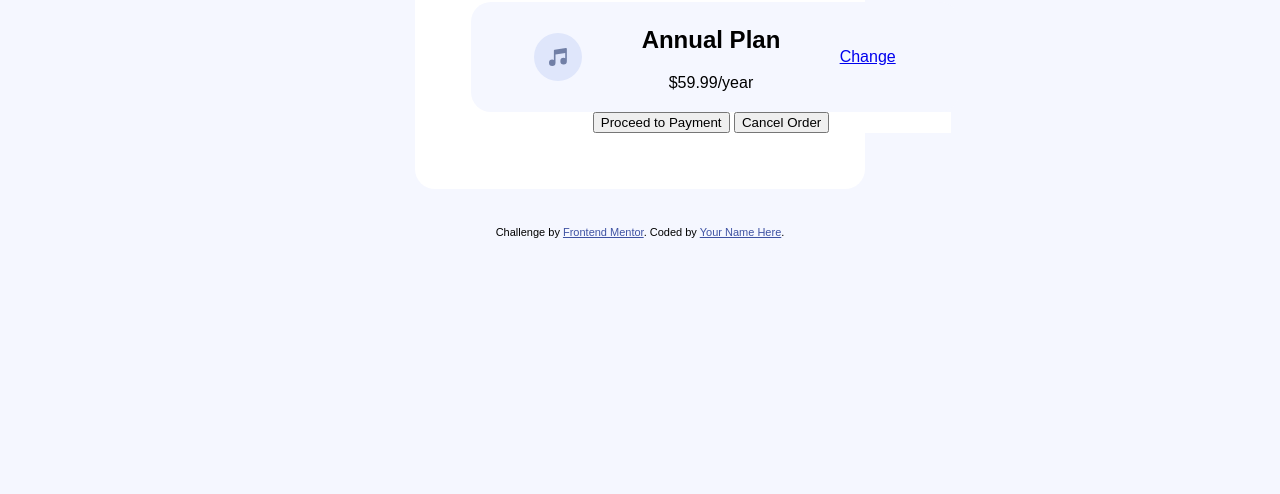
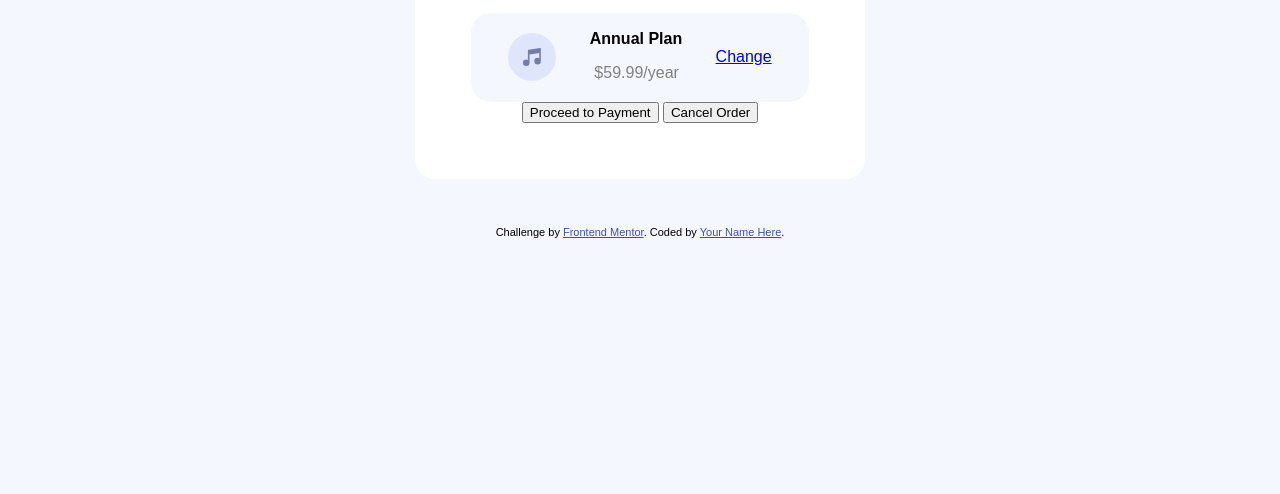
Before and after one commit to BrianBaecher/Summary, a plain HTML site: page index.html in a window 1280 px wide. Shown: the part 562-1056 px from the top of the page. Drawn offline with Linux system fonts and the light colour scheme.

Commit message:
minor changes

```diff
--- a/index.css
+++ b/index.css
@@ -15,12 +15,20 @@ text-align: center;
 padding-left: 5%;
 padding-right: 5%;}
 
-.text {
+ .card .text {
     display: block;
-    width: 60vmin;
     background-color: white;
     text-align: center;
+    max-width: 400px;
 }
+
+    .text h2 {
+        font-size: medium;
+    }
+
+    .text p {
+        color: gray;
+    }
 
 #plan-box {
     background-color: hsl(225, 100%, 98%);
@@ -67,6 +75,7 @@ h1 {
 .card-body {
     padding: 3.5rem;
     text-align: center;
+    border-radius: 10px;
 }
 
 #buttons {
```
